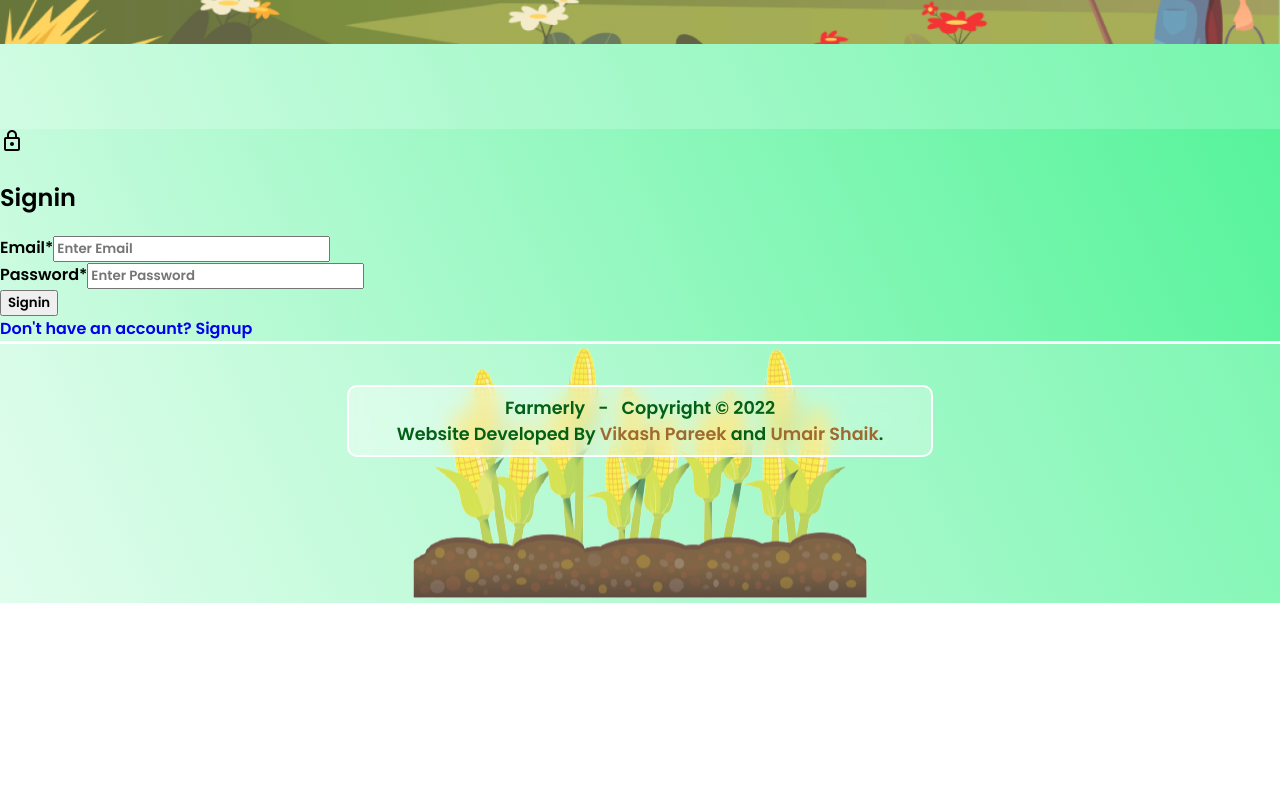
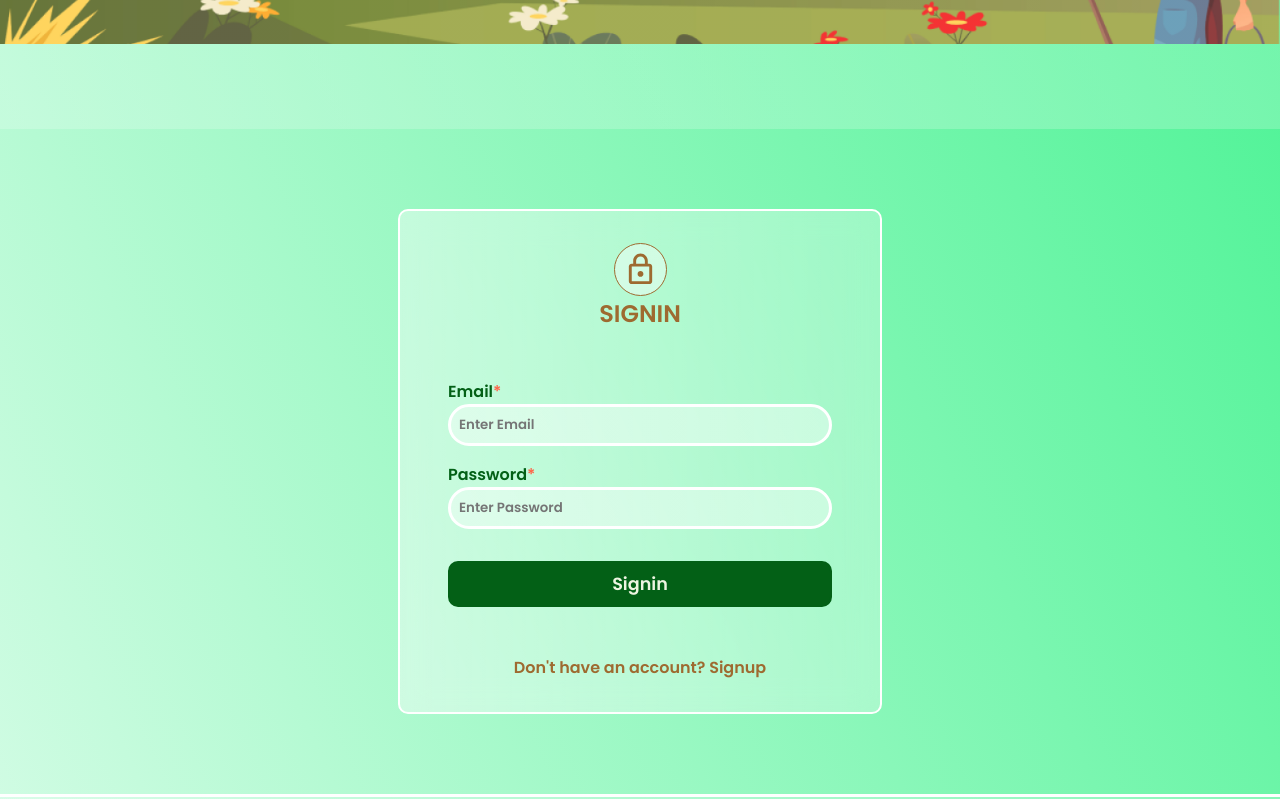
Before and after one commit to Vikash-Pareek/Farmely-Glassmorphism-Client, a React (Create React App) app: page /signin in a window 1280 px wide. Shown: the part 460-1259 px from the top of the page. Before the commit the page ends 1063 px from the top, so only its background shows below. Built offline with nearby package versions, Linux system fonts and the light colour scheme; no server answers.

Commit message:
Signin and Signup page UI updated

```diff
--- a/src/user/Signin.js
+++ b/src/user/Signin.js
@@ -41,17 +41,17 @@ export default function Signin() {
   };
 
   const showError = () => (
-    <div
-      className=''
+    <h2
+      className='auth-error-text'
       style={{ display: error ? '' : 'none' }}
     >
       {error}
-    </div>
+    </h2>
   );
 
   const showLoading = () =>
     loading && (
-      <div className=''>
+      <div className='loading-text'>
         <h2>Loading...</h2>
       </div>
     );
@@ -70,42 +70,40 @@ export default function Signin() {
   };
 
   const signInForm = () => (
-    <section>
-      {showError()}
-      {showLoading()}
-      {redirectUser()}
-      <div className="">
-        <div className="">
-          <LockOutlinedIcon />
+    <div className='user-auth-form-container'>
+      <div className='user-auth-icon'>
+        <LockOutlinedIcon fontSize='large' />
       </div>
       <h1>Signin</h1>
-        <form>
-          <div>
-            <label>Email<span>*</span></label>
+      <form className='user-auth-form'>
+        <div className='form-field-container'>
+          <label for='email'>Email<span>*</span></label>
           <input id='email' name='email' placeholder='Enter Email' autoComplete='email' onChange={handleChange('email')}
             type='email' value={email} required />
         </div>
-          <div>
-            <label>Password<span>*</span></label>
+        <div className='form-field-container'>
+          <label for='password'>Password<span>*</span></label>
           <input name='password' placeholder='Enter Password' type='password' id='password' onChange={handleChange('password')}
             value={password} autoComplete='current-password' required />
         </div>
-          <button onClick={clickSubmit} type='submit' className="">
+        <button onClick={clickSubmit} type='submit' className='user-auth-form-btn'>
           Signin
         </button>
-          <div>
+      </form>
       <Link to='/signup'>
-              {"Don't have an account? Signup"}
+        <p className='form-link-text'>Don't have an account? Signup</p>
       </Link>
     </div>
-        </form>
-      </div>
-    </section>
   );
 
   return (
     <Layout title='Enter to the world of FARMERLY.' path='/signin'>
+      <section id='user-auth-container'>
+        {showError()}
+        {showLoading()}
+        {redirectUser()}
         {signInForm()}
+      </section>
       <Copyright />
     </Layout>
   );
--- a/src/user/Signup.js
+++ b/src/user/Signup.js
@@ -13,10 +13,11 @@ export default function Signup() {
     email: '',
     password: '',
     error: '',
+    loading: false,
     success: false,
   });
 
-  const { name, email, password, success, error } = values;
+  const { name, email, password, success, error, loading } = values;
 
   const handleChange = (name) => (event) => {
     setValues({ ...values, error: false, [name]: event.target.value });
@@ -24,10 +25,10 @@ export default function Signup() {
 
   const clickSubmit = (event) => {
     event.preventDefault(); // so that browser does not reload
-    setValues({ ...values, error: false });
+    setValues({ ...values, error: false, loading: true });
     signup({ name, email, password }).then((data) => {
       if (data.error) {
-        setValues({ ...values, error: data.error, success: false });
+        setValues({ ...values, error: data.error, success: false, loading: false });
       } else {
         setValues({
           ...values,
@@ -35,6 +36,7 @@ export default function Signup() {
           email: '',
           password: '',
           error: '',
+          loading: false,
           success: true,
         });
       }
@@ -42,66 +44,70 @@ export default function Signup() {
   };
 
   const showError = () => (
-    <div
-      className=''
+    <h2
+      className='auth-error-text'
       style={{ display: error ? '' : 'none' }}
     >
       {error}
+    </h2>
+  );
+
+  const showLoading = () =>
+    loading && (
+      <div className='loading-text'>
+        <h2>Loading...</h2>
       </div>
     );
 
   const showSuccess = () => (
-    <div
-      className=''
+    <h2
+      className='success-text'
       style={{ display: success ? '' : 'none' }}
     >
-      New account is created. Please <Link to='/signin'>Signin</Link>.
+      New account is created. Please <Link to='/signin'><span>Signin</span></Link>.
+    </h2>
+  );
+
+  const signUpForm = () => (
+    <div className='user-auth-form-container'>
+      <div className='user-auth-icon'>
+        <LockOutlinedIcon fontSize='large' />
+      </div>
+      <h1>Signup</h1>
+      <form className='user-auth-form'>
+        <div className='form-field-container'>
+          <label for='name'>Full Name<span>*</span></label>
+          <input autoComplete='off' onChange={handleChange('name')} type='text' name='name' placeholder='Enter Full Name'
+            value={name} id='name' required />
+        </div>
+        <div className='form-field-container'>
+          <label for='email'>Email<span>*</span></label>
+          <input id='email' name='email' placeholder='Enter Email' onChange={handleChange('email')} type='email'
+            value={email} autoComplete='off' required />
+        </div>
+        <div className='form-field-container'>
+          <label for='password'>Create Password<span>*</span></label>
+          <input name='password' placeholder='Enter Password' type='password' id='password' onChange={handleChange('password')}
+            value={password} autoComplete='current-password' required />
+        </div>
+        <button type='submit' className='user-auth-form-btn' onClick={clickSubmit}>
+          Signup
+        </button>
+      </form>
+      <Link to='/signin'>
+        <p className='form-link-text'>Already have an account? Signin</p>
+      </Link>
     </div>
   );
 
-  const signUpForm = () => (
-    <section>
+  return (
+    <Layout title='Join the community of FARMERLY.' path='/signup'>
+      <section id='user-auth-container'>
         {showSuccess()}
         {showError()}
-      <div className="">
-        <div className="">
-          <LockOutlinedIcon />
-        </div>
-        <h1>Signup</h1>
-        <form className="">
-          <div>
-            <div>
-              <label>Full Name<span>*</span></label>
-              <input autoComplete='off' onChange={handleChange('name')} type='text' name='name' placeholder='Enter Full Name'
-                value={name} id='name' required />
-            </div>
-            <div>
-              <label>Email<span>*</span></label>
-              <input id='email' name='email' placeholder='Enter Email' onChange={handleChange('email')} type='email'
-                value={email} autoComplete='off' required />
-            </div>
-            <div>
-              <label>Create Password<span>*</span></label>
-              <input name='password' placeholder='Enter Password' type='password' id='password' onChange={handleChange('password')}
-                value={password} autoComplete='current-password' required />
-            </div>
-          </div>
-          <button type='submit' className="" onClick={clickSubmit}>
-            Signup
-          </button>
-          <div>
-            <Link to='/signin'>
-              Already have an account? Signin
-            </Link>
-          </div>
-        </form>
-      </div>
+        {showLoading()}
+        {signUpForm()}
       </section>
-  );
-
-  return (
-    <Layout title='Join the team of FARMERLY.' path='/signup'>
-      {signUpForm()}
       <Copyright />
     </Layout>
   );
--- a/src/user/UserAuth.css
+++ b/src/user/UserAuth.css
@@ -0,0 +1,105 @@
+#user-auth-container, .user-auth-form-container, .user-auth-icon {
+    display: flex;
+    justify-content: center;
+    align-items: center;
+    flex-direction: column;
+}
+
+#user-auth-container, .user-auth-form-container {
+    padding: 5rem 0;
+}
+
+.user-auth-form-container {
+    background: linear-gradient(90.14deg, rgba(255, 255, 255, 0.42) 0%, rgba(255, 255, 255, 0.28) 100%);
+    backdrop-filter: blur(15px);
+    border-radius: 10px;
+    border: 2px solid #fff;
+    padding: 2rem 3rem;
+    width: 30vw;
+}
+
+.user-auth-icon, .user-auth-form-container h1, .form-link-text, .success-text span {
+    color: #9E6A30;
+}
+
+.user-auth-icon {
+    background: linear-gradient(269.03deg, rgba(255, 255, 255, 0.4) 0.86%, rgba(255, 255, 255, 0.4) 99.19%);
+    /* border: 2px solid rgba(255, 255, 255, 0.7); */
+    border: 1px solid #9E6A30;
+    padding: 0.5rem;
+    border-radius: 50%;
+}
+
+.user-auth-form-container h1 {
+    border-radius: 10px;
+    text-transform: uppercase;
+}
+
+.user-auth-form-container h1, .form-link-text {
+    margin: 0;
+}
+
+.user-auth-form {
+    margin: 3rem 0;
+    width: 100%;
+}
+
+.form-field-container, .loading-text, .success-text {
+    color: #036016;
+}
+
+.form-field-container {
+    display: flex;
+    flex-direction: column;
+    margin-bottom: 1rem;
+}
+
+.form-field-container span, .auth-error-text {
+    color: tomato;
+}
+
+.form-field-container input {
+    background: linear-gradient(269.03deg, rgba(255, 255, 255, 0.4) 0.86%, rgba(255, 255, 255, 0.4) 99.19%);
+    border: 3px solid #fff;
+    border-radius: 30px;
+    padding: 0.5rem;
+    outline: none;
+}
+
+.user-auth-form-btn {
+    margin-top: 1rem;
+    padding: 0.5rem 0;
+    width: 100%;
+    font-size: 1.1rem;
+    border-radius: 10px;
+    border: 2px solid #036016;
+    background-color: #036016;
+    color: #EDF5E1;
+    cursor: pointer;
+}
+
+.user-auth-form-btn:hover {
+    background-color: transparent;
+    border: 2px solid #036016;
+    color: #036016;
+    transition: 0.5s;
+}
+
+.form-link-text:hover {
+    color: #069E2D;
+    transition: 0.8s;
+}
+
+
+@media screen and (max-width: 768px) {
+    .user-auth-form-container {
+        width: 50vw;
+    }
+}
+
+@media screen and (max-width: 480px) {
+    .user-auth-form-container {
+        width: 65vw;
+        padding: 2rem;
+    }
+}
```
Lines whose indentation alone changed are shown as unchanged.
